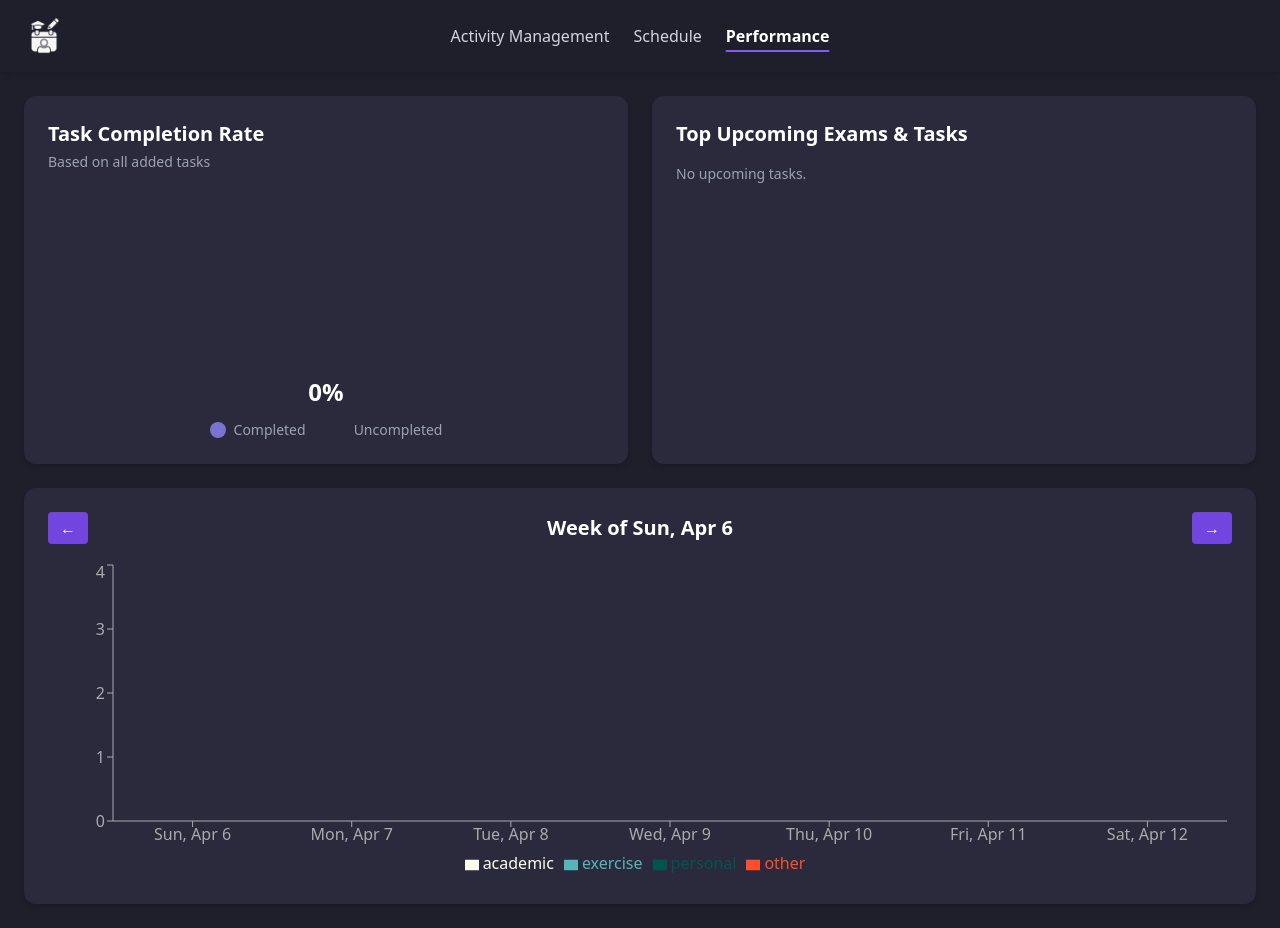
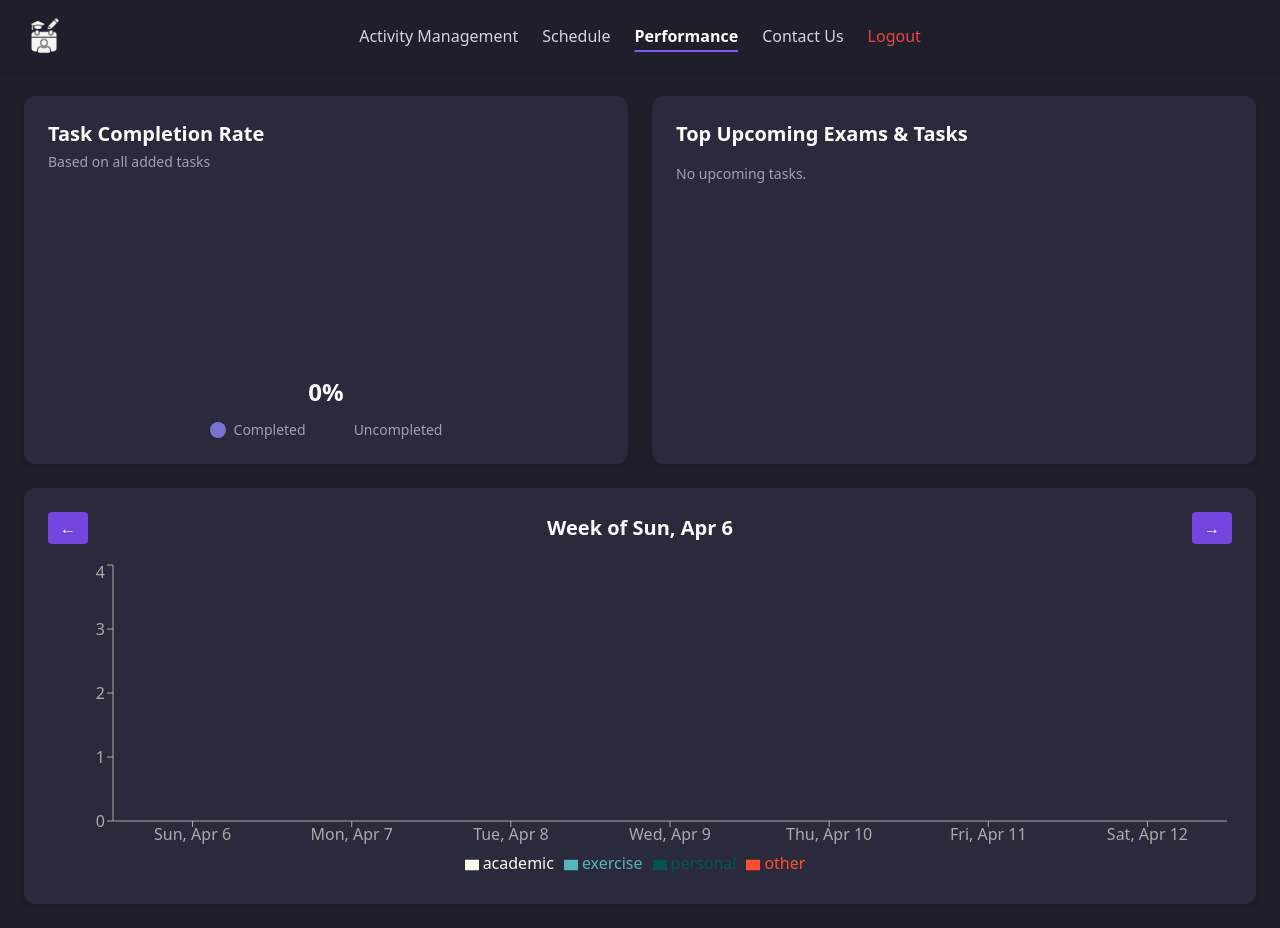
Before and after one commit to Ali-Mashni/smart-scheduler, a React (Create React App) app in the folder client/: page /performance in a window 1280 px wide. Built offline with nearby package versions, Linux system fonts and the light colour scheme.

Commit message:
Mearging khalid and sultan

```diff
--- a/client/src/pages/ActivityManagementPage.js
+++ b/client/src/pages/ActivityManagementPage.js
@@ -1,6 +1,8 @@
 import React, { useEffect, useState } from 'react';
 import TopBar from '../components/TopBar';
 import TopBarButton from '../components/TopBarButton';
+import ContactUsModel from '../components/ContactUsModel';
+
 
 export default function ActivityManagementPage() {
   const [action, setAction] = useState('add');
@@ -20,6 +22,8 @@ export default function ActivityManagementPage() {
   const [showDropdown, setShowDropdown] = useState(false);
   const [selectedIndexToDelete, setSelectedIndexToDelete] = useState(null);
   const [selectedEditIndex, setSelectedEditIndex] = useState(null);
+  const [isContactUsOpen, setisContactUsOpen] = useState(false);
+
 
   const daysOfWeek = ['Sunday', 'Monday', 'Tuesday', 'Wednesday', 'Thursday', 'Friday', 'Saturday'];
 
@@ -108,6 +112,16 @@ export default function ActivityManagementPage() {
     localStorage.setItem('subjects', JSON.stringify(updated));
     setSubjects(updated);
   };
+  //Handle creation of ticket
+  // Handle opening settings modal
+  const handleOpenContactUs = () => {
+    setisContactUsOpen(true);
+  };
+
+  // Handle closing settings modal
+  const handleCloseContactUs = () => {
+    setisContactUsOpen(false);
+  };
 
   return (
     <div className="min-h-screen bg-bgMain text-white font-sans">
@@ -115,7 +129,13 @@ export default function ActivityManagementPage() {
         <TopBarButton to="/activityManagement" active>Activity Management</TopBarButton>
         <TopBarButton to="/schedule">Schedule</TopBarButton>
         <TopBarButton to="/performance">Performance</TopBarButton>
+        <TopBarButton ><p onClick={handleOpenContactUs}>Contact Us</p></TopBarButton>
+        <TopBarButton to="/login"><p className="text-red-500 hover:text-red-600">Logout</p></TopBarButton>
       </TopBar>
+      {/* Contact Us Settings Modal */}
+      {isContactUsOpen && (
+        <ContactUsModel onClose={handleCloseContactUs} />
+      )}
 
       <div className="flex flex-col lg:flex-row gap-6 p-6">
         <aside className="lg:w-1/4 bg-bgCard p-4 rounded-xl shadow-md space-y-4">
--- a/client/src/pages/Performance.js
+++ b/client/src/pages/Performance.js
@@ -1,6 +1,8 @@
 import React, { useEffect, useState } from 'react';
 import TopBar from '../components/TopBar';
 import TopBarButton from '../components/TopBarButton';
+import ContactUsModel from '../components/ContactUsModel';
+
 import {
   PieChart, Pie, Cell, ResponsiveContainer, BarChart, Bar, XAxis, YAxis, Legend,
 } from 'recharts';
@@ -9,6 +11,8 @@ export default function PerformancePage() {
   const [activities, setActivities] = useState([]);
   const [today, setToday] = useState(new Date());
   const [weekOffset, setWeekOffset] = useState(0);
+  const [isContactUsOpen, setisContactUsOpen] = useState(false);
+
 
   useEffect(() => {
     const stored = JSON.parse(localStorage.getItem('activities')) || [];
@@ -74,6 +78,16 @@ export default function PerformancePage() {
       };
     });
   };
+  //Handle creation of ticket
+  // Handle opening settings modal
+  const handleOpenContactUs = () => {
+    setisContactUsOpen(true);
+  };
+
+  // Handle closing settings modal
+  const handleCloseContactUs = () => {
+    setisContactUsOpen(false);
+  };
 
   return (
     <div className="min-h-screen bg-bgMain text-white font-sans">
@@ -81,7 +95,13 @@ export default function PerformancePage() {
         <TopBarButton to="/activityManagement">Activity Management</TopBarButton>
         <TopBarButton to="/schedule">Schedule</TopBarButton>
         <TopBarButton to="/performance" active>Performance</TopBarButton>
+        <TopBarButton ><p onClick={handleOpenContactUs}>Contact Us</p></TopBarButton>
+        <TopBarButton to="/login"><p className="text-red-500 hover:text-red-600">Logout</p></TopBarButton>
       </TopBar>
+      {/* Contact Us Settings Modal */}
+      {isContactUsOpen && (
+        <ContactUsModel onClose={handleCloseContactUs} />
+      )}
 
       <div className="grid grid-cols-1 sm:grid-cols-2 gap-6 p-4 sm:p-6">
         {/* Task Completion Rate */}
--- a/client/src/pages/schedulePage.js
+++ b/client/src/pages/schedulePage.js
@@ -1,6 +1,8 @@
 import React, { useEffect, useRef, useState } from 'react';
 import TopBar from '../components/TopBar';
 import TopBarButton from '../components/TopBarButton';
+import ContactUsModel from '../components/ContactUsModel';
+
 
 export default function StudentSchedulePage() {
   const [activities, setActivities] = useState([]);
@@ -11,6 +13,8 @@ export default function StudentSchedulePage() {
   const [isMobile, setIsMobile] = useState(window.innerWidth < 768);
   const hourRefs = useRef([]);
   hourRefs.current = [];
+  const [isContactUsOpen, setisContactUsOpen] = useState(false);
+
 
   useEffect(() => {
     const handleResize = () => setIsMobile(window.innerWidth < 768);
@@ -133,6 +137,16 @@ export default function StudentSchedulePage() {
     setActivities(suggested);
     setShowSuggested(true);
   };
+  //Handle creation of ticket
+  // Handle opening settings modal
+  const handleOpenContactUs = () => {
+    setisContactUsOpen(true);
+  };
+
+  // Handle closing settings modal
+  const handleCloseContactUs = () => {
+    setisContactUsOpen(false);
+  };
 
   return (
     <div className="min-h-screen bg-bgMain text-white font-sans">
@@ -140,7 +154,13 @@ export default function StudentSchedulePage() {
         <TopBarButton to="/activityManagement">Activity Management</TopBarButton>
         <TopBarButton to="/schedule" active>Schedule</TopBarButton>
         <TopBarButton to="/performance">Performance</TopBarButton>
+        <TopBarButton ><p onClick={handleOpenContactUs}>Contact Us</p></TopBarButton>
+        <TopBarButton to="/login"><p className="text-red-500 hover:text-red-600">Logout</p></TopBarButton>
       </TopBar>
+      {/* Contact Us Settings Modal */}
+      {isContactUsOpen && (
+        <ContactUsModel onClose={handleCloseContactUs} />
+      )}
 
       <main className="flex flex-col lg:flex-row gap-6 p-6">
         <section className="flex-1 bg-bgCard p-4 rounded-xl shadow-md max-h-[80vh] overflow-auto relative">
```
